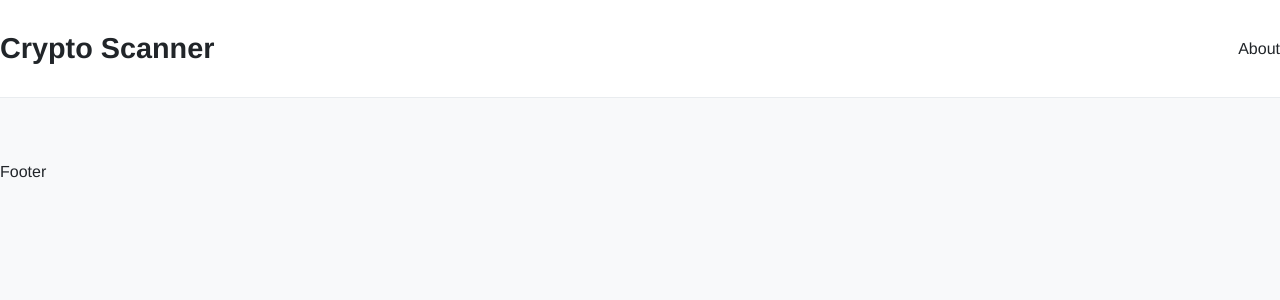
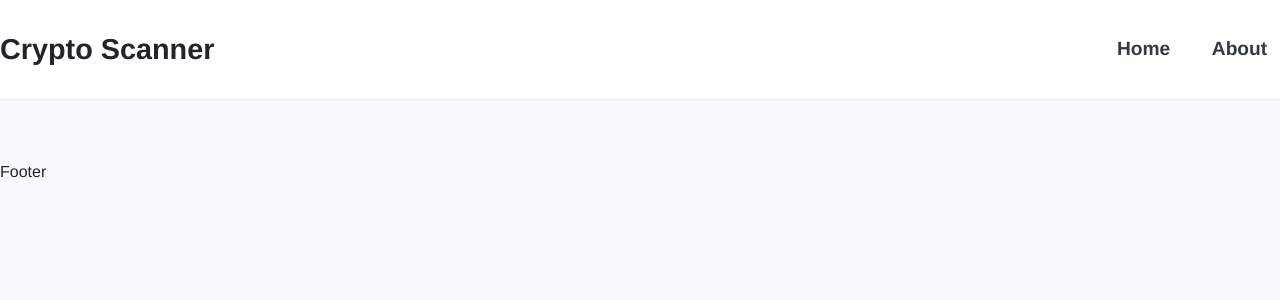
Before and after one commit to kapantzak/cryptocurrency-scanner, a Next.js app: page / in a window 1280 px wide. Shown: the top 300 px of the page. Built offline with nearby package versions, Linux system fonts and the light colour scheme; no server answers.

Commit message:
Add styles to navigation menu

```diff
--- a/components/Navigation.js
+++ b/components/Navigation.js
@@ -1,14 +1,42 @@
 import Link from "next/link";
+import { useRouter } from "next/router";
 import styled from "styled-components";
+import classNames from "classnames";
 
 const Nav = styled.nav`
   display: flex;
+  column-gap: 1rem;
+  font-size: 1.2rem;
+  font-weight: bold;
+
+  a {
+    padding: 0.4rem 0.8rem;
+    border-radius: 0.4rem;
+    color: ${({ theme }) => theme.black_light};
+
+    &.active {
+      background-color: ${({ theme }) => theme.gray_200};
+    }
+  }
 `;
 
 const Navigation = () => {
+  const { pathname } = useRouter();
+
   return (
     <Nav>
-      <Link href="/about">About</Link>
+      <Link
+        className={classNames({ active: pathname === "/home" })}
+        href="/home"
+      >
+        Home
+      </Link>
+      <Link
+        className={classNames({ active: pathname === "/about" })}
+        href="/about"
+      >
+        About
+      </Link>
     </Nav>
   );
 };
```
